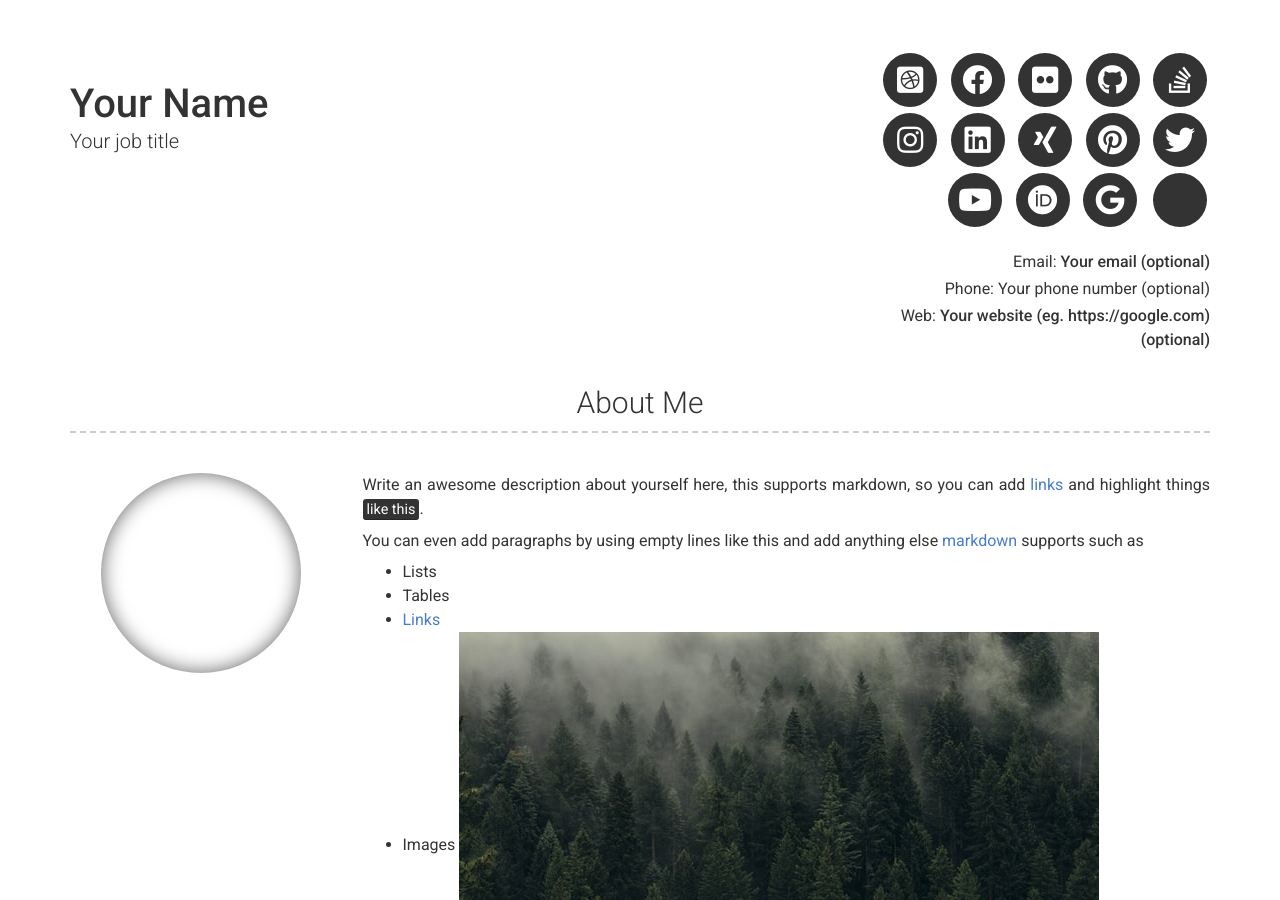
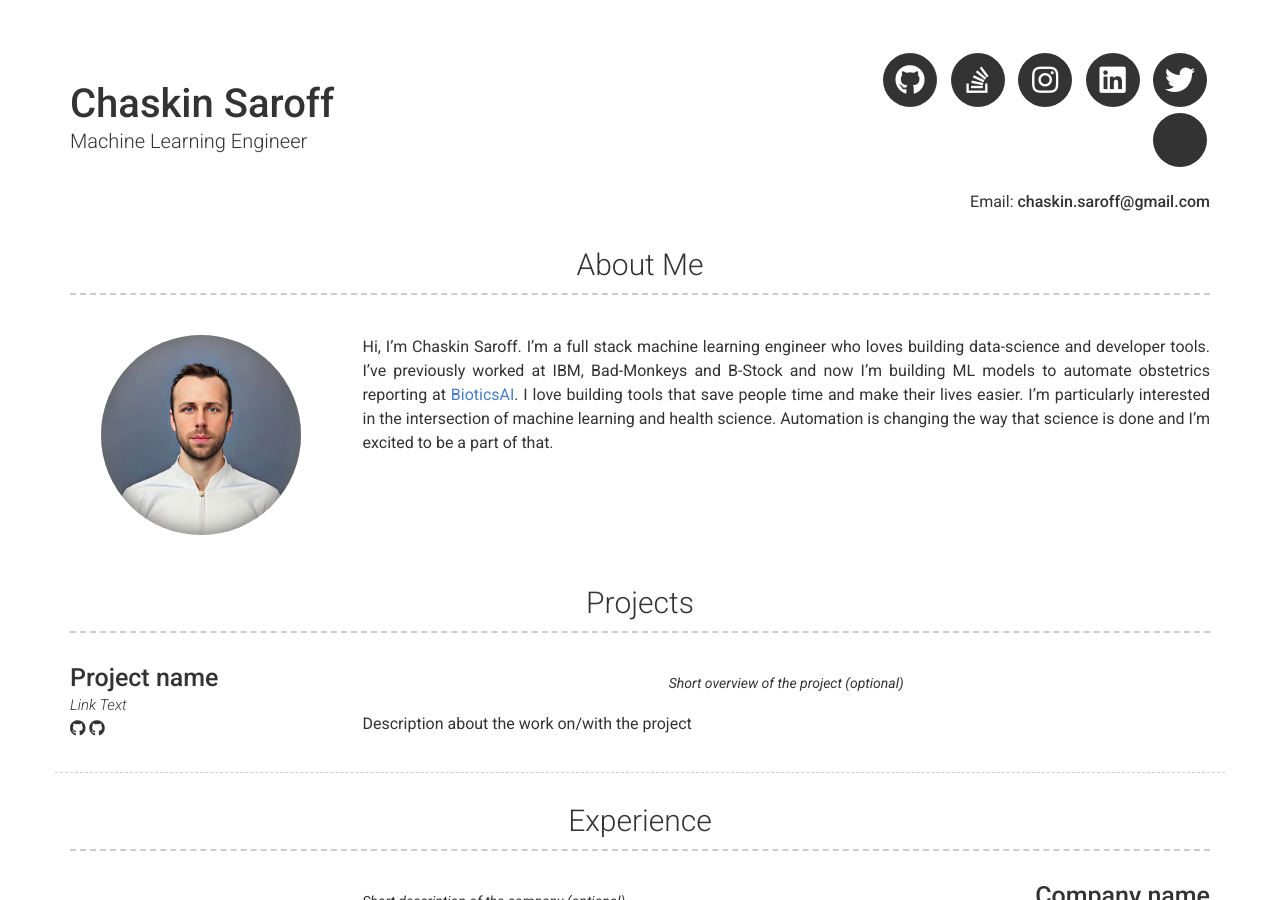
Before and after one commit to csaroff/csaroff.github.io, a Jekyll site: the page built from index.md, in a window 1280 px wide and 900 px high. Built offline with Jekyll 4.4.1, drawn with Linux system fonts in a browser that asks for light colours; nearby versions of some CDN libraries; some of the changed text lies outside the part shown.

Commit message:
Add intro and social media

```diff
--- a/_config.yml
+++ b/_config.yml
@@ -1,18 +1,18 @@
 # Site
-repository: Git repository where your resume will be hosted, only required if you are hosting on GitHub (eg. sproogen/modern-resume-theme)
+repository: csaroff/csaroff.github.io
 # favicon: Directory of your favicon (eg. images/favicon.ico)(optional)
 
 # Content configuration version
 version: 2
 
 # Personal info
-name: Your Name
-title: Your job title
-email: Your email (optional)
+name: Chaskin Saroff
+title: Machine Learning Engineer
+email: chaskin.saroff@gmail.com
 # email_title: Email (Email title override)
-phone: Your phone number (optional)
+# phone: Your phone number (optional)
 # phone_title: Phone (Phone title override)
-website: Your website (eg. https://google.com)(optional)
+# website: Your website (eg. https://google.com)(optional)
 # website_title: Web (Website title override)
 
 # Dark Mode (true/false/never)
@@ -20,24 +20,16 @@ darkmode: false
 
 # Social links
 twitter_username: jekyllrb
-github_username:  jekyll
-stackoverflow_username: "00000001"
-dribbble_username: jekyll
-facebook_username: jekyll
-flickr_username: jekyll
-instagram_username: jekyll
-linkedin_username: jekyll
-xing_username: jekyll
-pinterest_username: jekyll
-youtube_username: jekyll
-orcid_username: 0000-0000-0000-0000
-googlescholar_username: D847cGsAAAAJ
+github_username: chaskinsaroff
+stackoverflow_username: "6051733"
+instagram_username: csaroff
+linkedin_username: chaskin-saroff
 
 # Additional icon links
 additional_links:
-- title: Link name
-  icon: Font Awesome brand icon name (eg. fab fa-twitter) (https://fontawesome.com/icons?d=gallery&s=brands&m=free)
-  url: Link url (eg. https://google.com)
+  - title: Link name
+    icon: Font Awesome brand icon name (eg. fab fa-twitter) (https://fontawesome.com/icons?d=gallery&s=brands&m=free)
+    url: Link url (eg. https://google.com)
 # - title: another link
 #   icon: font awesome brand icon name (eg. fab fa-twitter) (https://fontawesome.com/icons?d=gallery&s=brands&m=free)
 #   url: Link url (eg. https://google.com)
@@ -50,31 +42,29 @@ additional_links:
 
 # About Section
 # about_title: About Me (Use this to override about section title)
-about_profile_image: Directory of profile image (eg. images/profile.jpg)
+about_profile_image: images/profile.jpg
 about_content: | # this will include new lines to allow paragraphs
-  Write an awesome description about yourself here, this supports markdown, so you can add [links](http://foobar.com) and highlight things <mark>like this</mark>.
-
-  You can even add paragraphs by using empty lines like this and add anything else [markdown](https://www.markdownguide.org/getting-started#what-is-markdown) supports such as
-    - Lists
-    - Tables
-    - <a href="google.com">Links</a>
-    - Images ![alt text](/images/landscape-trees.jpg "Trees")
+  Hi, I'm Chaskin Saroff. I'm a full stack machine learning engineer who loves building data-science and developer tools.
+  I've previously worked at IBM, Bad-Monkeys and B-Stock and now I'm building ML models to automate obstetrics reporting at [BioticsAI](biotics.ai).
+  I love building tools that save people time and make their lives easier. I'm particularly interested in the intersection of machine learning and health science.
+  Automation is changing the way that science is done and I'm excited to be a part of that.
 
 content:
   - title: Projects # Title for the section
     layout: list # Type of content section (list/text)
     content:
       - layout: left
-        border: weak  # Value of `weak` will display a weak border below this item. # Any
-                      # other value (or no value) means no border will be displayed
+        border:
+          weak # Value of `weak` will display a weak border below this item. # Any
+          # other value (or no value) means no border will be displayed
         title: Project name
         link: Link to project (eg. sproogen.github.io/modern-resume-theme)(optional)
         link_text: Link Text
         additional_links:
-          - title:  Github page for project (eg. sproogen/modern-resume-theme)
+          - title: Github page for project (eg. sproogen/modern-resume-theme)
             icon: fab fa-github
             url: Link to project (eg. sproogen.github.io/modern-resume-theme)(optional)
-          - title:  Github page for project (eg. sproogen/modern-resume-theme)
+          - title: Github page for project (eg. sproogen/modern-resume-theme)
             icon: fab fa-github
             url: Link to project (eg. sproogen.github.io/modern-resume-theme)(optional)
         quote: >
@@ -124,17 +114,18 @@ sass:
   style: compressed
 
 plugins:
- - jekyll-seo-tag
+  - jekyll-seo-tag
 
-exclude : [
-  "Gemfile",
-  "Gemfile.lock",
-  "node_modules",
-  "vendor/bundle/",
-  "vendor/cache/",
-  "vendor/gems/",
-  "vendor/ruby/",
-  "lib/",
-  "scripts/",
-  "docker-compose.yml",
+exclude:
+  [
+    "Gemfile",
+    "Gemfile.lock",
+    "node_modules",
+    "vendor/bundle/",
+    "vendor/cache/",
+    "vendor/gems/",
+    "vendor/ruby/",
+    "lib/",
+    "scripts/",
+    "docker-compose.yml",
   ]
```
Also changed, not shown: images/profile.jpg (added).
